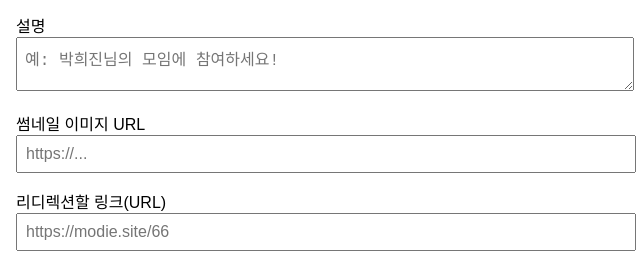
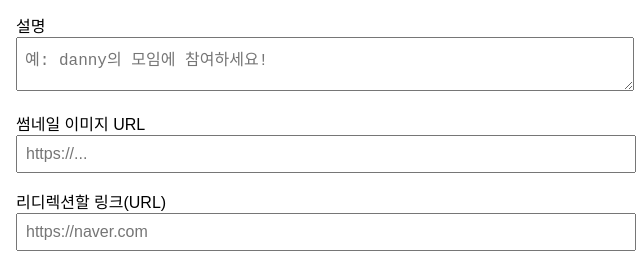
Before and after one commit to happy-yeachan/preview-linker, a website: page index.html in a window 1280 px wide. Shown: the part 234-498 px from the top of the page, 324-964 px from the left. Drawn offline with Linux system fonts and the light colour scheme.

Commit message:
fix: placeholder 수정

```diff
--- a/index.html
+++ b/index.html
@@ -37,13 +37,13 @@
     <input type="text" id="title" placeholder="예: 모임생성2" />
 
     <label>설명</label>
-    <textarea id="desc" placeholder="예: 박희진님의 모임에 참여하세요!"></textarea>
+    <textarea id="desc" placeholder="예: danny의 모임에 참여하세요!"></textarea>
 
     <label>썸네일 이미지 URL</label>
     <input type="text" id="image" placeholder="https://..." />
 
     <label>리디렉션할 링크(URL)</label>
-    <input type="text" id="url" placeholder="https://modie.site/66" />
+    <input type="text" id="url" placeholder="https://naver.com" />
 
     <button onclick="generateLink()">미리보기 링크 생성</button>
     <div id="preview"></div>
```
